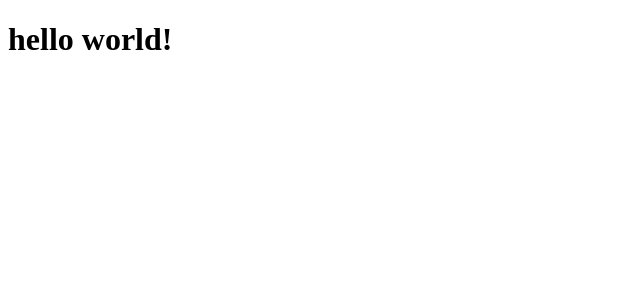
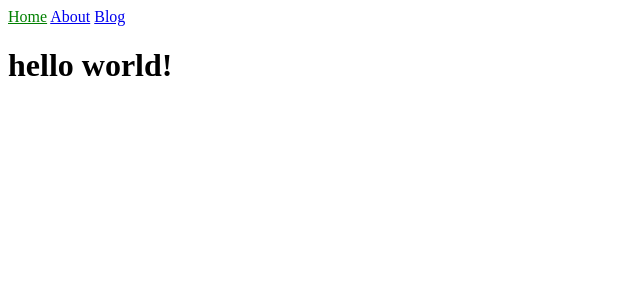
Before and after one commit to ryanmcarlson/ryanmcarlson.github.io, a Jekyll site: the page built from index.html, in a window 1280 px wide. Shown: the top 300 px of the page, without its empty margins (0-640 px from the left). Built offline with Jekyll 4.4.1, drawn with Linux system fonts in a browser that asks for light colours.

Commit message:
Update navigation.html

```diff
--- a/_includes/navigation.html
+++ b/_includes/navigation.html
@@ -1,7 +1,5 @@
 <nav>
-   {% for item in site.data.naviagtion %}
-      <a href="{{ item.link }}" {% if page.url == item.link %}clas="current"{% endif %}>
-         {{ item.name }}
-      </a>
-   {% endfor %}
+  {% for item in site.data.navigation %}
+    <a href="{{ item.link }}" {% if page.url == item.link %}class="current"{% endif %}>{{ item.name }}</a>
+  {% endfor %}
 </nav>
```
